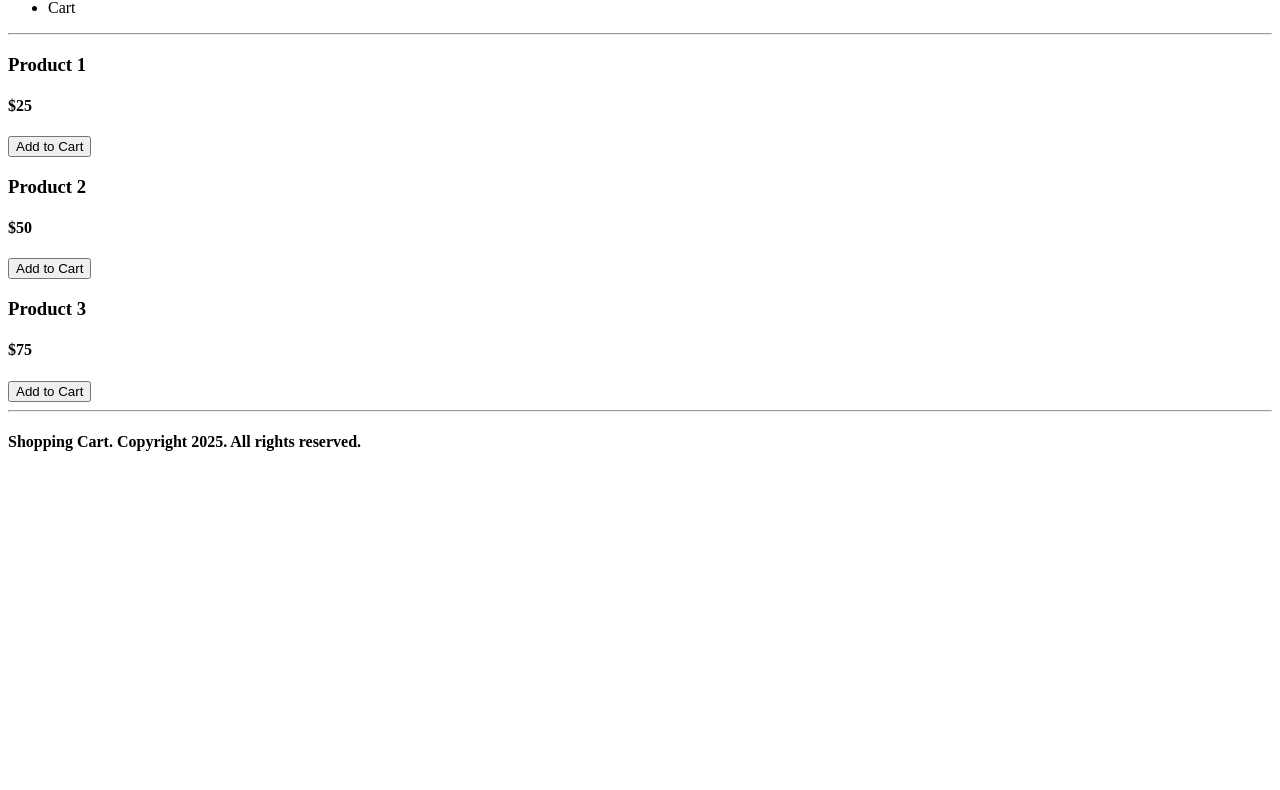
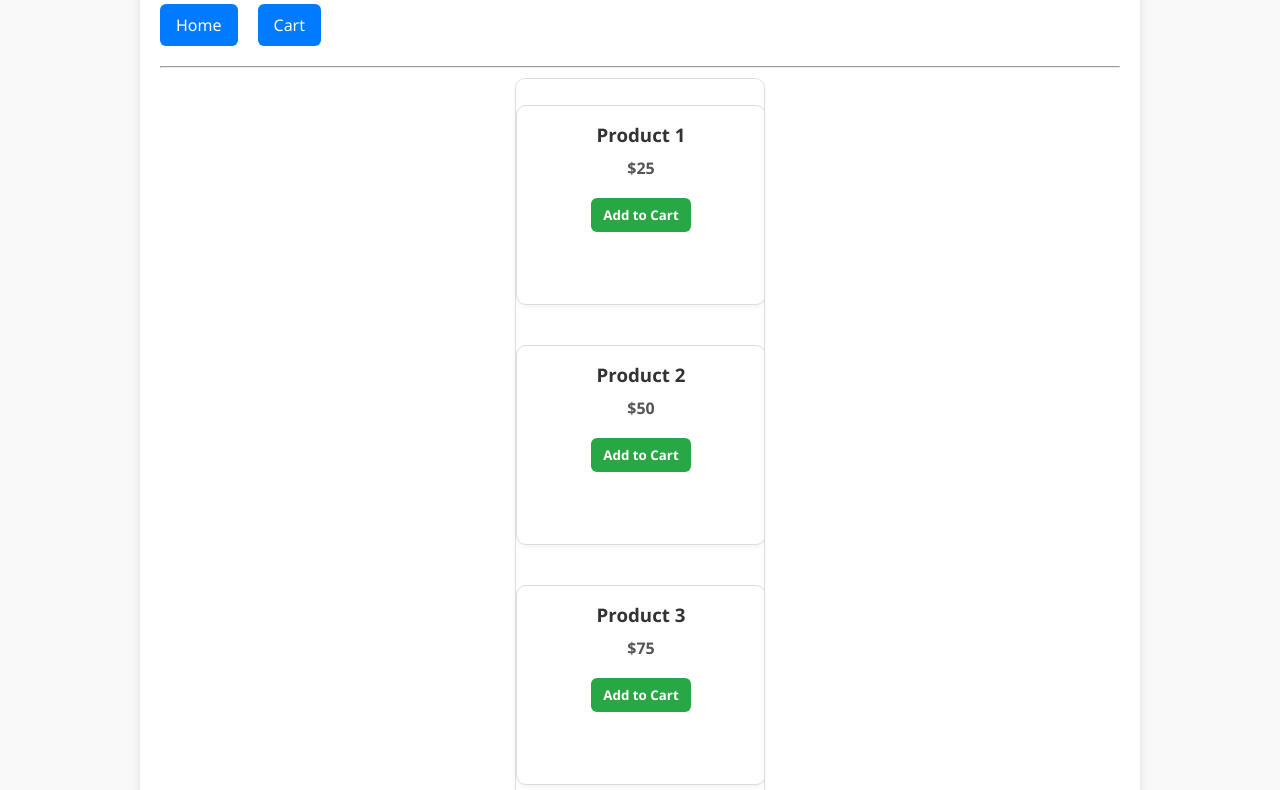
Before and after one commit to Gojodept/Gojodept.github.io, a plain HTML site: page technologies/javascript/shopping cart/index.html in a window 1280 px wide. Shown: the part 99-889 px from the top of the page. Before the commit the page ends 800 px from the top, so only its background shows below. Drawn offline with Linux system fonts and the light colour scheme.

Commit message:
Shopping cart v0.2

```diff
--- a/technologies/javascript/shopping cart/index.html
+++ b/technologies/javascript/shopping cart/index.html
@@ -1,40 +1,14 @@
-<!-- <!DOCTYPE html>
+<!DOCTYPE html>
 <html lang="en">
   <head>
     <meta charset="UTF-8" />
     <meta name="viewport" content="width=device-width, initial-scale=1.0" />
     <title>Document</title>
     <link rel="stylesheet" href="style.css">
-
-  </head>
-  <body>
-    <h1>Shopping cart</h1>
-    <hr />
-    <hr />
-    <div>
-      <h3>Products</h3>
-    </div>
-    <div>
-      <div id="root"></div>
-      <div id="cart"></div>
-      <div id="total"></div>
-    </div>
-
-    <hr />
-    <h4>Shopping cart copyright 2025.All rights reserved</h4>
-    <script src="app.js"></script>
-  </body>
-</html> -->
-<!DOCTYPE html>
-<html lang="en">
-  <head>
-    <meta charset="UTF-8" />
-    <meta name="viewport" content="width=device-width, initial-scale=1.0" />
-    <title>Document</title>
-    <link rel="stylesheet" href="styles.css">
   </head>
   <body onload="showProducts()">
-    <h1>Shopping Cart</h1>
+    <div class="container">
+            <h1>Shopping Cart</h1>
     <ul>
       <li onclick="showProducts()">Home</li>
       <li onclick="showCart()">Cart</li>
@@ -44,5 +18,6 @@
     <hr />
     <h4>Shopping Cart. Copyright 2025. All rights reserved.</h4>
     <script src="app.js"></script>
+    </div>
   </body>
 </html>
--- a/technologies/javascript/shopping cart/style.css
+++ b/technologies/javascript/shopping cart/style.css
@@ -1,3 +1,36 @@
+/* 🛒 Make product list scroll horizontally */
+.row {
+  display: flex;
+  flex-wrap: nowrap;       /* Don't wrap to next line */
+  overflow-x: auto;         /* Enable horizontal scroll */
+  gap: 20px;
+  padding-bottom: 10px;
+  scroll-snap-type: x mandatory;
+}
+
+/* 🃏 Style each product card */
+.row > div {
+  flex: 0 0 auto;           /* Prevent shrinking/wrapping */
+  scroll-snap-align: start;
+  width: 250px;
+  min-height: 200px;
+  background-color: #ffffff;
+  border: 1px solid #ddd;
+  border-radius: 10px;
+  padding: 16px;
+  box-shadow: 0 2px 5px rgba(0, 0, 0, 0.05);
+  text-align: center;
+}
+
+/* Optional: Style scroll bar */
+.row::-webkit-scrollbar {
+  height: 8px;
+}
+.row::-webkit-scrollbar-thumb {
+  background-color: #ccc;
+  border-radius: 10px;
+}
+
 .row {
     display:flex;
     justify-content: space-around;
@@ -11,3 +44,106 @@
     border: 1px solid gray;
     border-radius: 10px;
 }
+/* Reset and base styles */
+* {
+  margin: 0;
+  padding: 0;
+  box-sizing: border-box;
+  font-family: 'Segoe UI', Tahoma, Geneva, Verdana, sans-serif;
+}
+
+body {
+  background-color: #f9f9f9;
+  color: #333;
+  padding: 20px;
+}
+
+.container {
+  max-width: 1000px;
+  margin: auto;
+  background: white;
+  padding: 20px;
+  border-radius: 12px;
+  box-shadow: 0 4px 12px rgba(0, 0, 0, 0.1);
+}
+
+/* Navigation */
+ul {
+  display: flex;
+  list-style: none;
+  margin: 20px 0;
+  padding: 0;
+  gap: 20px;
+}
+
+li {
+  cursor: pointer;
+  padding: 10px 16px;
+  background-color: #007bff;
+  color: white;
+  border-radius: 6px;
+  transition: 0.2s;
+}
+
+li:hover {
+  background-color: #0056b3;
+}
+
+/* Product and Cart Grid */
+.row {
+  display: flex;
+  flex-wrap: wrap;
+  gap: 20px;
+  justify-content: space-evenly;
+}
+
+.row > div {
+  background-color: #ffffff;
+  border: 1px solid #ddd;
+  border-radius: 10px;
+  padding: 16px;
+  width: 250px;
+  box-shadow: 0 2px 5px rgba(0, 0, 0, 0.05);
+  text-align: center;
+}
+
+h3 {
+  margin-bottom: 10px;
+}
+
+h4 {
+  margin-bottom: 15px;
+  color: #555;
+}
+
+/* Buttons */
+button {
+  padding: 8px 12px;
+  margin: 4px;
+  border: none;
+  background-color: #28a745;
+  color: white;
+  font-weight: bold;
+  border-radius: 6px;
+  cursor: pointer;
+  transition: 0.2s ease-in-out;
+}
+
+button:hover {
+  background-color: #218838;
+}
+
+/* Total Section */
+h3.total {
+  margin-top: 20px;
+  text-align: right;
+  color: #000;
+}
+
+/* Footer */
+footer {
+  text-align: center;
+  margin-top: 30px;
+  font-size: 0.9em;
+  color: #888;
+}
```
